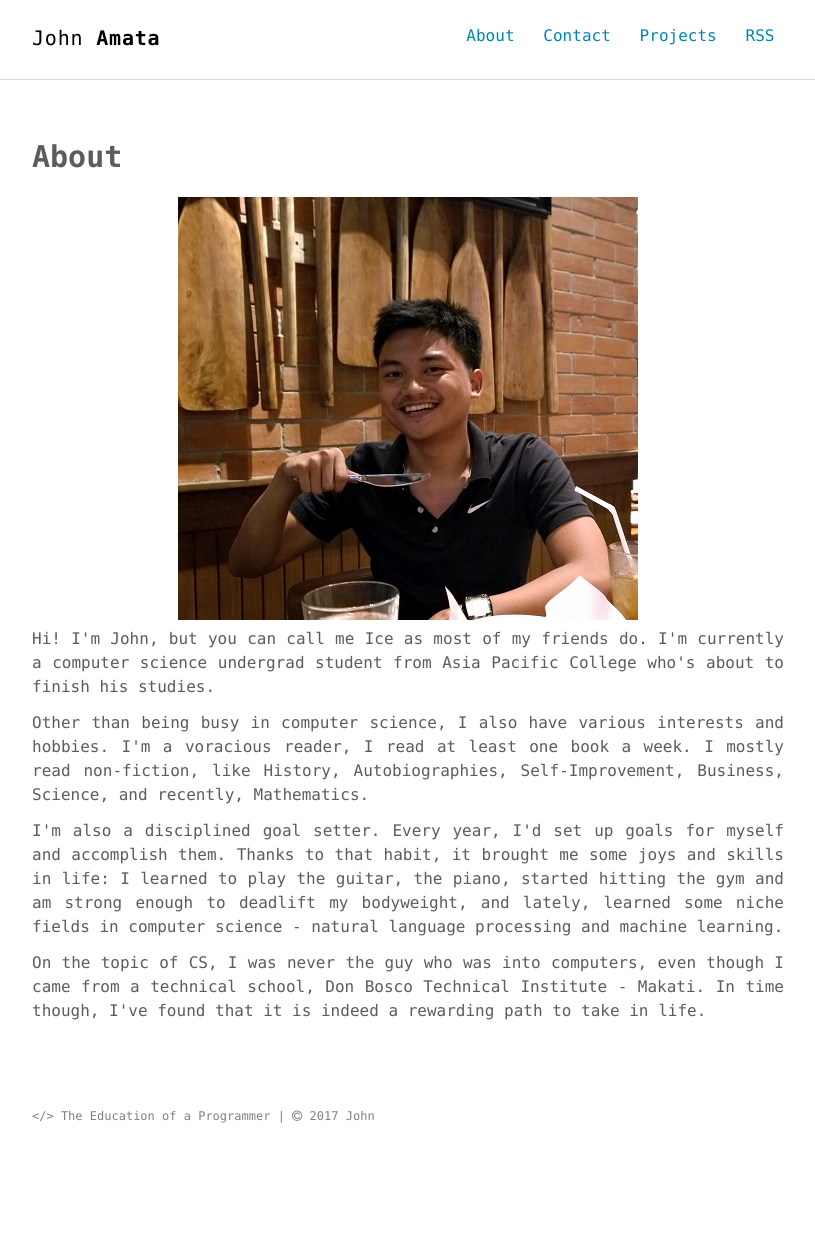
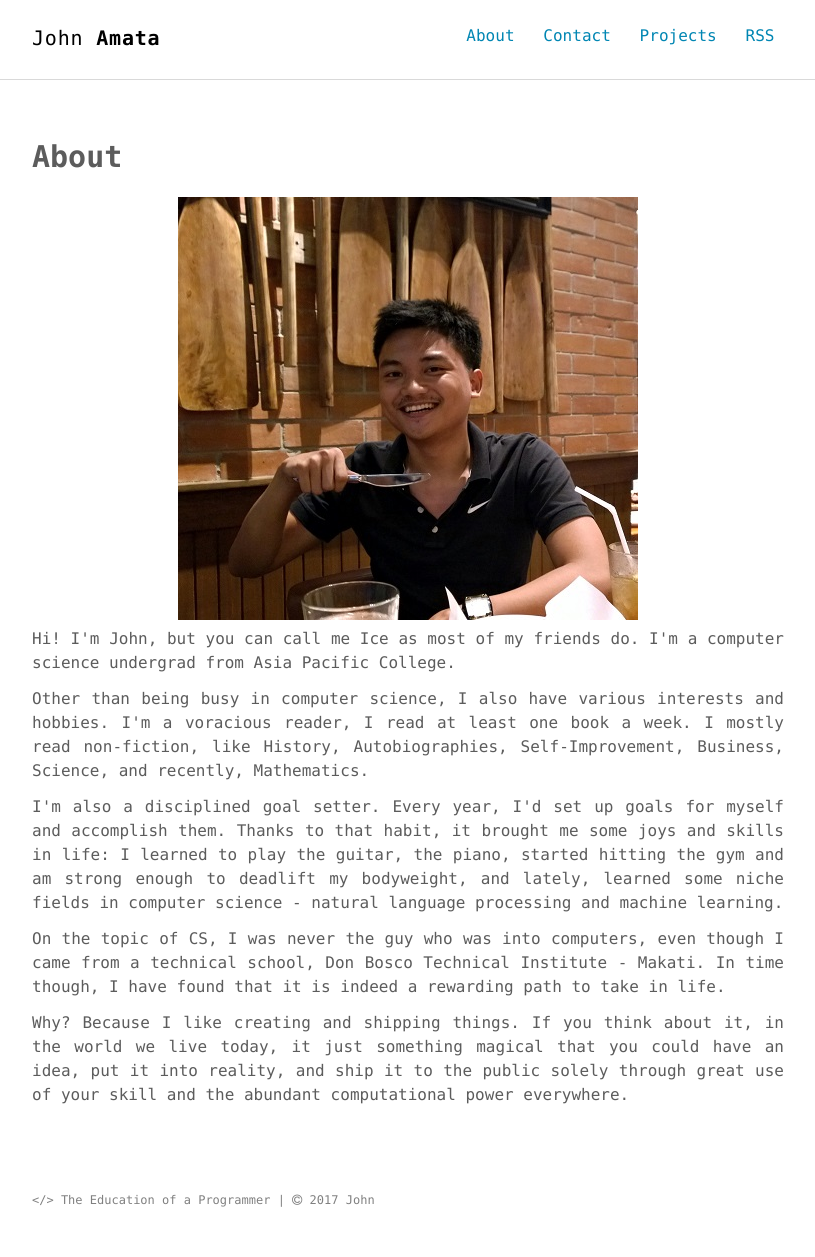
Before and after one commit to jpamata/jpamata.github.io, a Jekyll site: the page built from about.md, in a window 1280 px wide. Shown: the whole page, without its empty margins (232-1047 px from the left). Built offline with Jekyll 4.4.1, drawn with Linux system fonts in a browser that asks for light colours; before the commit the page ends 1173 px from its top, so only the background shows below that.

Commit message:
Update about.md

```diff
--- a/about.md
+++ b/about.md
@@ -5,7 +5,8 @@ permalink: /about/
 ---
 <center><img src="{{ site.baseurl }}/assets/images/johnamata.jpg" title="Profile Picture"></center>
 
-<p align="justify">Hi! I'm John, but you can call me Ice as most of my friends do. I'm currently a computer science undergrad student from Asia Pacific College who's about to finish his studies. </p>
+<p align="justify">Hi! I'm John, but you can call me Ice as most of my friends do. I'm a computer science undergrad from Asia Pacific College. </p>
 <p align="justify">Other than being busy in computer science, I also have various interests and hobbies. I'm a voracious reader, I read at least one book a week. I mostly read non-fiction, like History, Autobiographies, Self-Improvement, Business, Science, and recently, Mathematics. </p>
 <p align="justify">I'm also a disciplined goal setter. Every year, I'd set up goals for myself and accomplish them. Thanks to that habit, it brought me some joys and skills in life: I learned to play the guitar, the piano, started hitting the gym and am strong enough to deadlift my bodyweight, and lately, learned some niche fields in computer science - natural language processing and machine learning.</p>
-<p align="justify">On the topic of CS, I was never the guy who was into computers, even though I came from a technical school, Don Bosco Technical Institute - Makati. In time though, I've found that it is indeed a rewarding path to take in life.
+<p align="justify">On the topic of CS, I was never the guy who was into computers, even though I came from a technical school, Don Bosco Technical Institute - Makati. In time though, I have found that it is indeed a rewarding path to take in life. </p>
+<p align="justify">Why? Because I like creating and shipping things. If you think about it, in the world we live today, it just something magical that you could have an idea, put it into reality, and ship it to the public solely through great use of your skill and the abundant computational power everywhere.</p>
```
